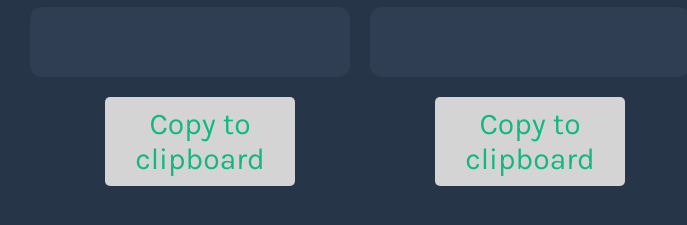
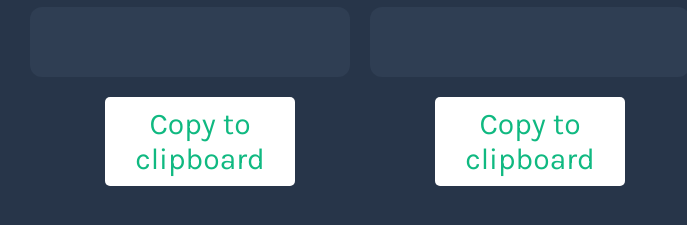
Before and after one commit to abhaytaras7/password-generator, a browser extension: page index.html in a window 1280 px wide. Shown: the part 435-660 px from the top of the page, without its empty margins (0-687 px from the left). Drawn offline with nearby package versions, Linux system fonts and the light colour scheme.

Commit message:
new changes

```diff
--- a/index.css
+++ b/index.css
@@ -81,7 +81,7 @@ h1 {
     margin-bottom: 9px;
 }
 .cp {
-    background-color: rgb(212, 212, 212);
+    background-color: rgb(255, 255, 255);
     color: 10B981;
     margin-top: 20px;
     width: 190px;
```
